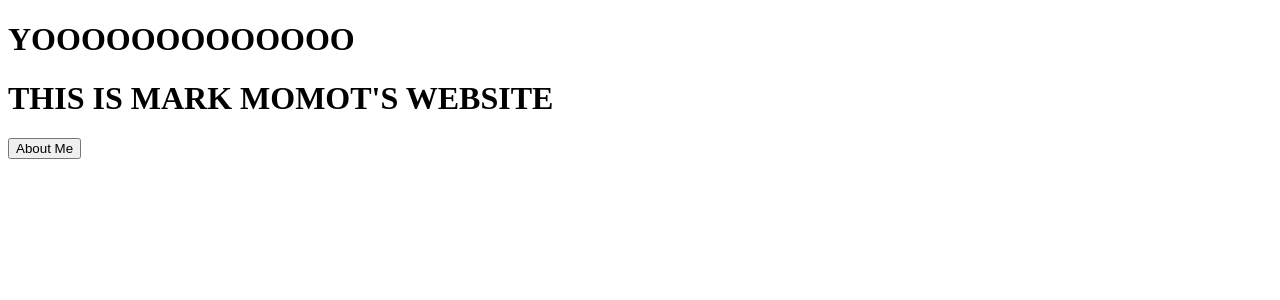
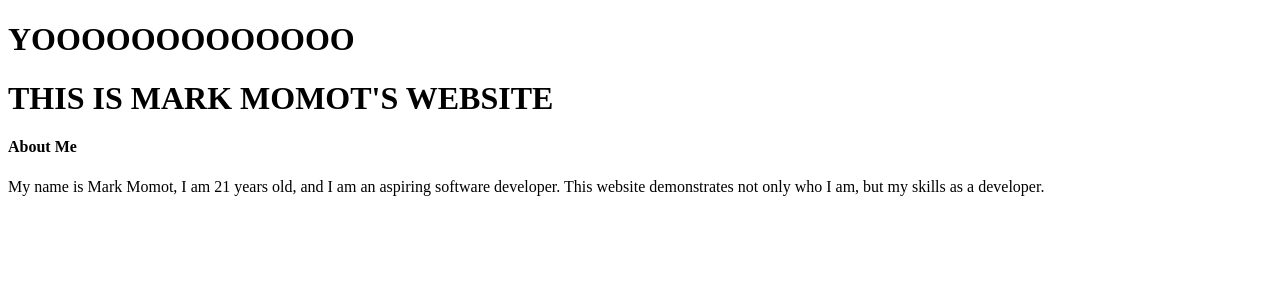
Before and after one commit to Momot1/resume, a React (Create React App) app: page / in a window 1280 px wide. Shown: the top 300 px of the page. Built offline with nearby package versions, Linux system fonts and the light colour scheme.

Commit message:
Added about me info

```diff
--- a/src/App.js
+++ b/src/App.js
@@ -4,7 +4,8 @@ function App() {
       <header className="App-header">
         <h1>YOOOOOOOOOOOOO</h1>
         <h1>THIS IS MARK MOMOT'S WEBSITE</h1>
-        <button>About Me</button>
+        <h4>About Me</h4>
+        <p>My name is Mark Momot, I am 21 years old, and I am an aspiring software developer. This website demonstrates not only who I am, but my skills as a developer.</p>
       </header>
     </div>
   );
```
